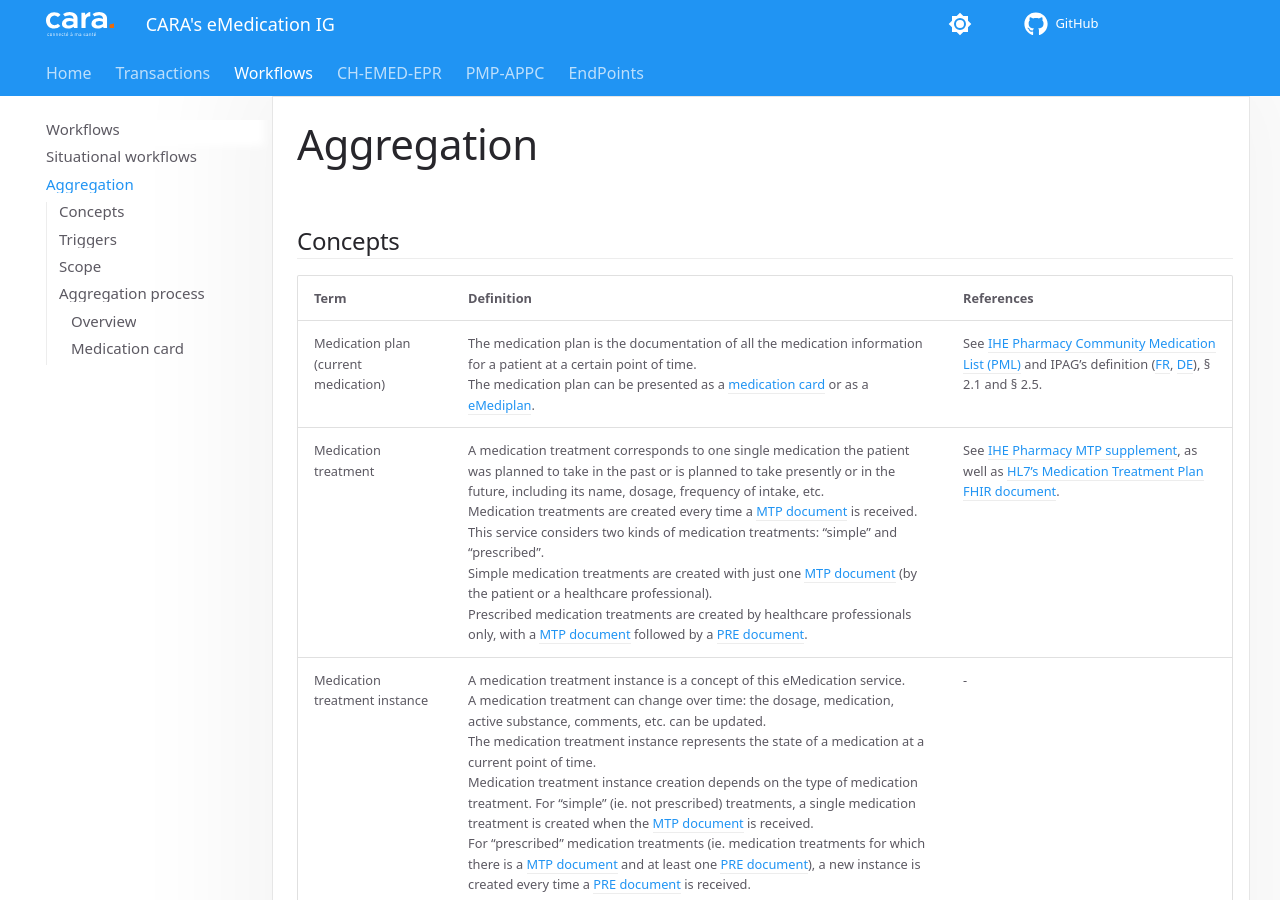
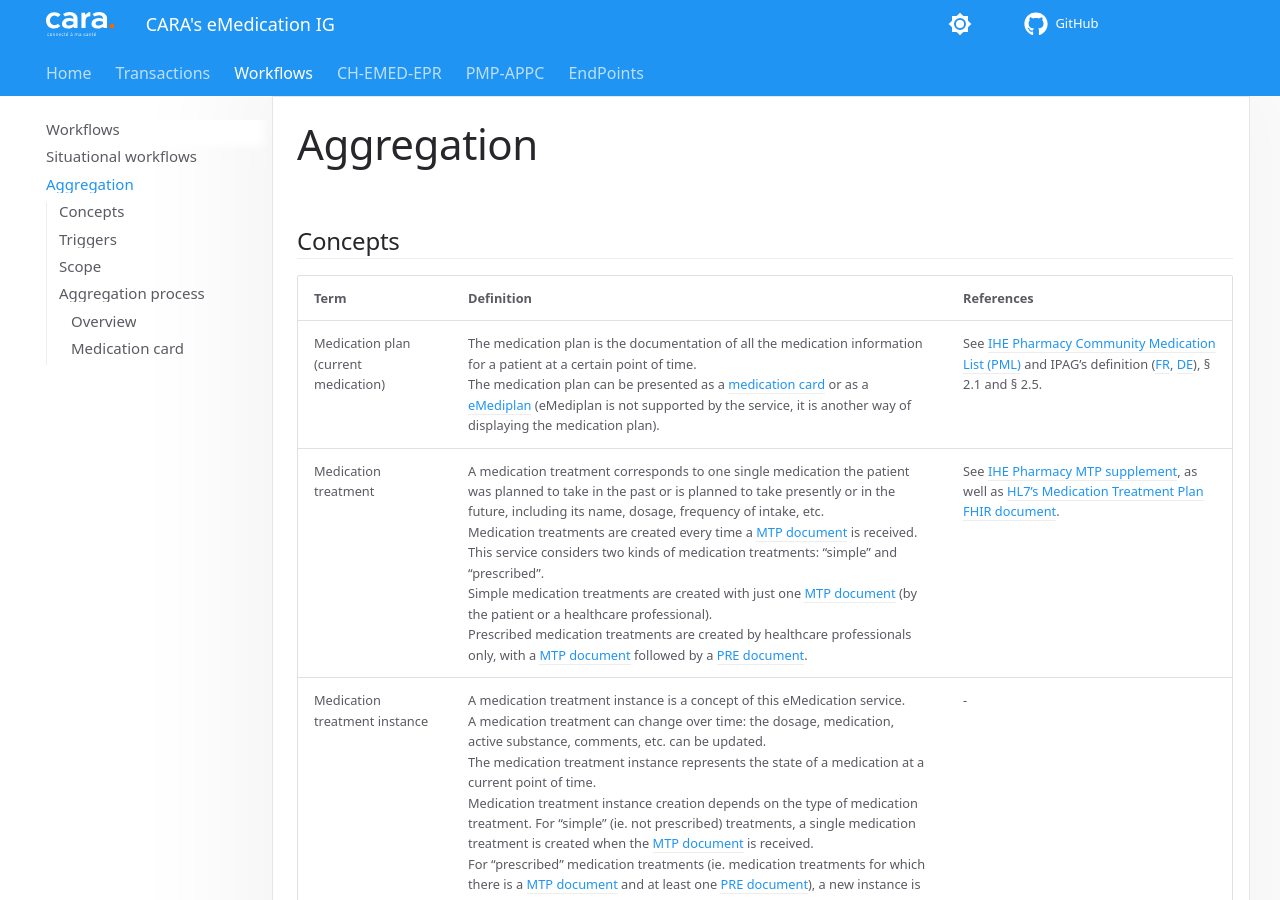
Before and after one commit to CARA-ch/emed-service-guide, an MkDocs documentation site: the page built from docs/workflows/aggregation.md, in a window 1280 px wide and 900 px high. Built offline with MkDocs 1.6.1 and Material for MkDocs 9.7.7, drawn with Linux system fonts in a browser that asks for light colours; comment, search, counter and statistics services are not loaded.

Commit message:
add info about emediplan not supported by the service

```diff
--- a/docs/workflows/aggregation.md
+++ b/docs/workflows/aggregation.md
@@ -2,7 +2,7 @@
 ## Concepts
 |Term|Definition|References|
 |----|----------|----------|
-|Medication plan (current medication)|The medication plan is the documentation of all the medication information for a patient at a certain point of time.<br/>The medication plan can be presented as a [medication card](https://github.com/ehealthsuisse/EPD-by-example/blob/main/files/MedicationCardDocument.md) or as a [eMediplan](https://emediplan.ch/).|See [IHE Pharmacy Community Medication List (PML)](https://www.ihe.net/uploadedFiles/Documents/Pharmacy/IHE_Pharmacy_Suppl_PML.pdf) and IPAG's definition ([FR](https://www.fmh.ch/files/pdf24/rapport-gtip-ipag-sur-la-cybermedication.pdf), [DE](https://www.fmh.ch/files/pdf24/ipag-bericht-emedikation.pdf)), § 2.1 and § 2.5.|
+|Medication plan (current medication)|The medication plan is the documentation of all the medication information for a patient at a certain point of time.<br/>The medication plan can be presented as a [medication card](https://github.com/ehealthsuisse/EPD-by-example/blob/main/files/MedicationCardDocument.md) or as a [eMediplan](https://emediplan.ch/) (eMediplan is not supported by the service, it is another way of displaying the medication plan).|See [IHE Pharmacy Community Medication List (PML)](https://www.ihe.net/uploadedFiles/Documents/Pharmacy/IHE_Pharmacy_Suppl_PML.pdf) and IPAG's definition ([FR](https://www.fmh.ch/files/pdf24/rapport-gtip-ipag-sur-la-cybermedication.pdf), [DE](https://www.fmh.ch/files/pdf24/ipag-bericht-emedikation.pdf)), § 2.1 and § 2.5.|
 |Medication treatment|A medication treatment corresponds to one single medication the patient was planned to take in the past or is planned to take presently or in the future, including its name, dosage, frequency of intake, etc.<br/>Medication treatments are created every time a [MTP document](https://build.fhir.org/ig/CARA-ch/ch-emed-epr/document_mtp.html) is received.<br/> This service considers two kinds of medication treatments: "simple" and "prescribed".<br/> Simple medication treatments are created with just one [MTP document](https://build.fhir.org/ig/CARA-ch/ch-emed-epr/document_mtp.html) (by the patient or a healthcare professional).<br/> Prescribed medication treatments are created by healthcare professionals only, with a [MTP document](https://build.fhir.org/ig/CARA-ch/ch-emed-epr/document_mtp.html) followed by a [PRE document](https://build.fhir.org/ig/CARA-ch/ch-emed-epr/document_pre.html).|See [IHE Pharmacy MTP supplement](https://www.ihe.net/uploadedFiles/Documents/Pharmacy/IHE_Pharmacy_Suppl_MTP.pdf), as well as [HL7's Medication Treatment Plan FHIR document](https://build.fhir.org/ig/hl7ch/ch-emed//medication-treatment-plan-document.html).|
 |Medication treatment instance|A medication treatment instance is a concept of this eMedication service.<br/>  A medication treatment can change over time: the dosage, medication, active substance, comments, etc. can be updated.<br/> The medication treatment instance represents the state of a medication at a current point of time. <br/>Medication treatment instance creation depends on the type of medication treatment. For "simple" (ie. not prescribed) treatments, a single medication treatment is created when the [MTP document](https://build.fhir.org/ig/CARA-ch/ch-emed-epr/document_mtp.html) is received. <br/> For "prescribed" medication treatments (ie. medication treatments for which there is a [MTP document](https://build.fhir.org/ig/CARA-ch/ch-emed-epr/document_mtp.html) and at least one  [PRE document](https://build.fhir.org/ig/CARA-ch/ch-emed-epr/document_pre.html)), a new instance is created every time a [PRE document](https://build.fhir.org/ig/CARA-ch/ch-emed-epr/document_pre.html) is received.<br/>Each medication treatment instance appears in a single line within the medication card. Instances associated with the same treatment are visually grouped.|-|
 |Medication statement|A medication statement represents a given medication (form, dosage, GTIN/ATC, ingredients etc.)|See the [definition in the implementation guide](https://build.fhir.org/ig/hl7ch/ch-emed//StructureDefinition-ch-emed-medicationstatement.html).|
```
